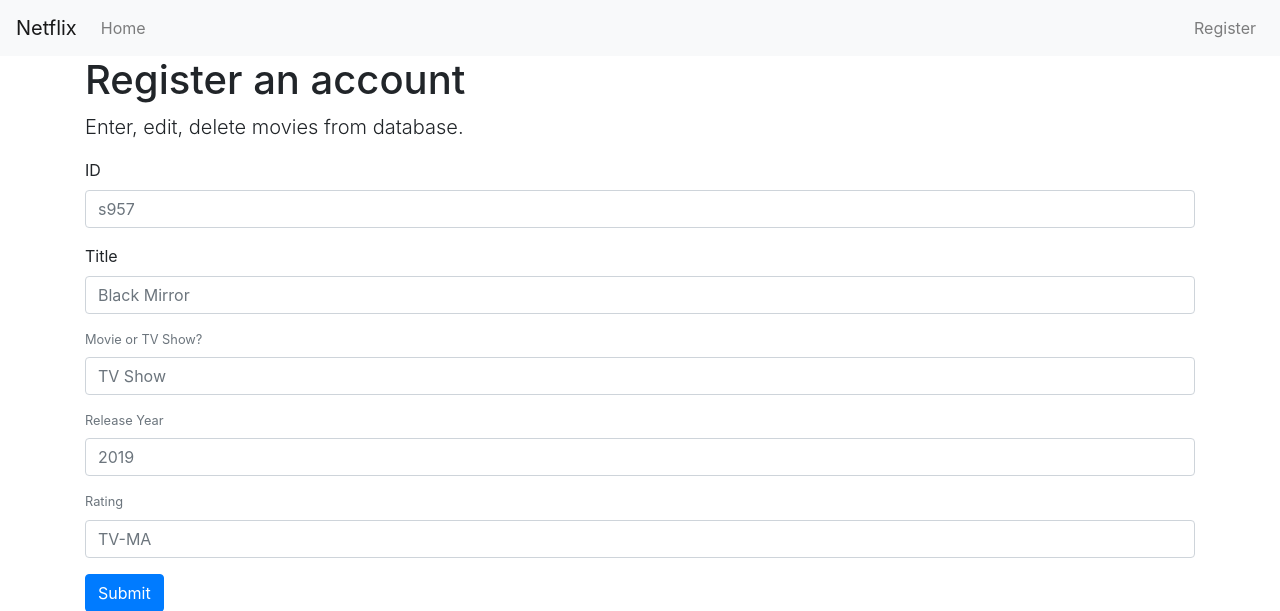
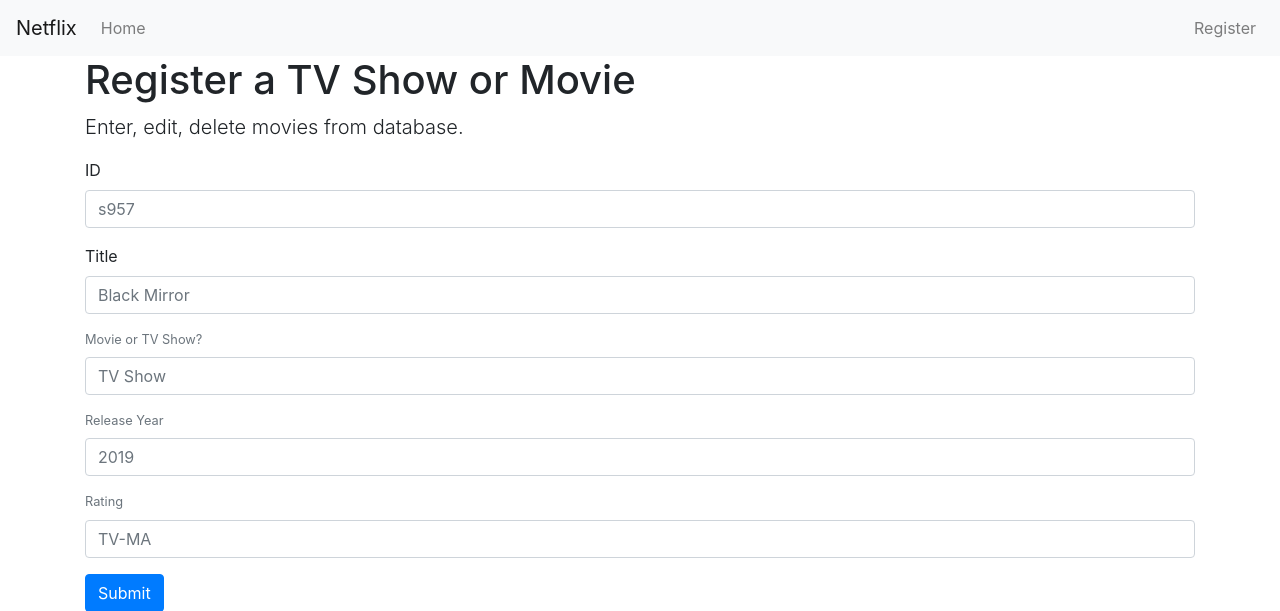
Before and after one commit to joncgarber/attemptCRUD, a Flask app: page /register in a window 1280 px wide. Shown: the top 611 px of the page. Run offline with Flask 2, Linux system fonts and the light colour scheme; some libraries are stand-ins or nearby versions.

Commit message:
Update register.html

```diff
--- a/templates/register.html
+++ b/templates/register.html
@@ -3,7 +3,7 @@
 
 {% block header %}
 <div class="container">
-    <h1>{% block title %}Register an account{% endblock %}</h1>
+    <h1>{% block title %}Register a TV Show or Movie{% endblock %}</h1>
 </div>
 {% endblock %}
 
@@ -20,7 +20,6 @@
             <label for="id">ID</label>
             <input type="text" class="form-control" id="id" placeholder="s957" name="id">
         </div>
-
 
         <div class="form-group">
             <label for="title">Title</label>
```
